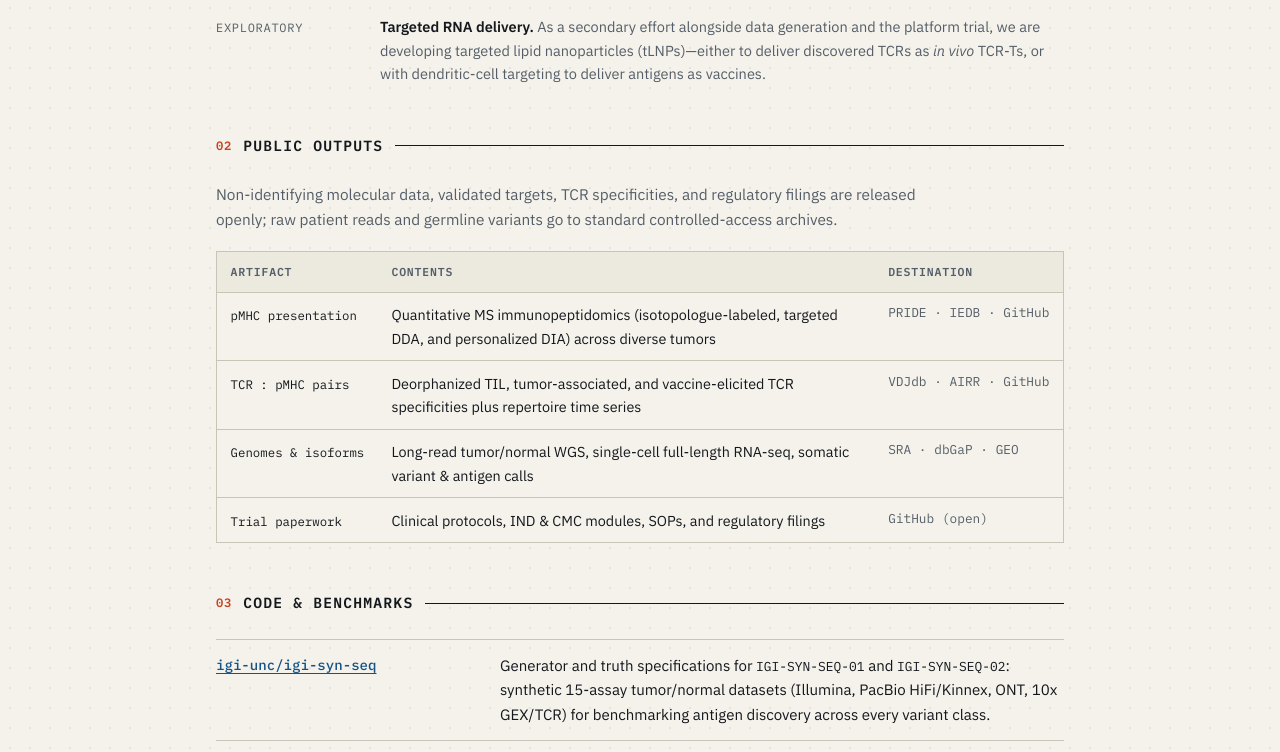
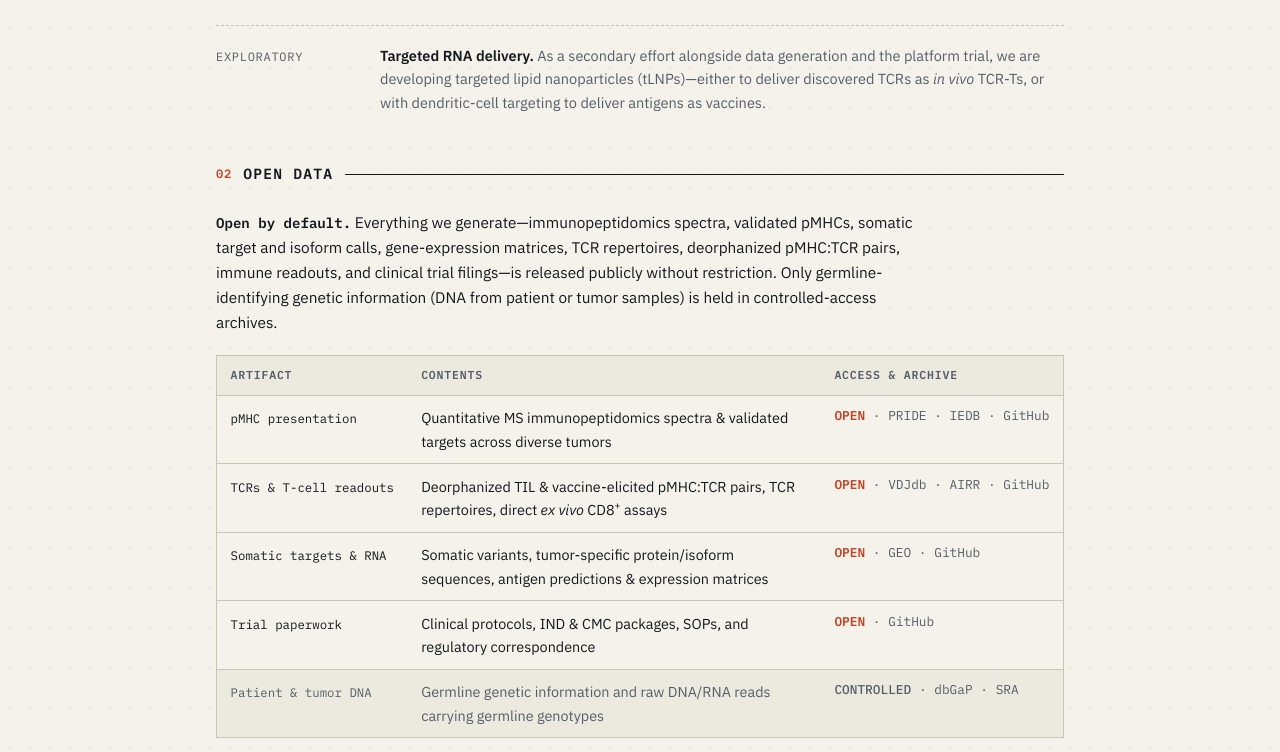
Before and after one commit to igi-unc/igi-unc.github.io, a plain HTML site: page index.html in a window 1280 px wide. Shown: the part 1502-2254 px from the top of the page. Drawn offline with Linux system fonts and the light colour scheme.

Commit message:
Remove grant amount and highlight open-by-default data policy

```diff
--- a/assets/site.css
+++ b/assets/site.css
@@ -252,7 +252,12 @@ sup { font-size: 0.7em; line-height: 0; }
   margin: 0 0 1.25rem;
   max-width: 44rem;
   font-size: 0.96rem;
-  color: var(--muted);
+  color: var(--ink);
+}
+.section-intro strong {
+  font-family: var(--mono);
+  font-size: 0.88rem;
+  font-weight: 600;
 }
 
 /* Program items */
@@ -334,6 +339,18 @@ sup { font-size: 0.7em; line-height: 0; }
 .spec-table td:last-child {
   font-family: var(--mono);
   font-size: 0.8rem;
+  color: var(--muted);
+}
+.access-open {
+  color: var(--signal);
+  font-weight: 600;
+}
+.access-ctrl {
+  color: var(--muted);
+  font-weight: 500;
+}
+.controlled-row td {
+  background: var(--surface);
   color: var(--muted);
 }
 
--- a/index.html
+++ b/index.html
@@ -34,7 +34,7 @@
     </a>
     <nav aria-label="Primary">
       <a href="#program">Program</a>
-      <a href="#outputs">Outputs</a>
+      <a href="#data">Open Data</a>
       <a href="#code">Code</a>
       <a class="hide-sm" href="#people">People</a>
       <a href="https://github.com/igi-unc">GitHub</a>
@@ -46,10 +46,10 @@
       <p class="kicker">UNC LINEBERGER COMPREHENSIVE CANCER CENTER · CHAPEL HILL, NC</p>
       <h1>Initiative for Generative Immunotherapy</h1>
       <p class="lede">
-        Personalized cancer vaccines can fail for two different reasons: the predicted targets are not actually presented on the tumor, or the vaccine does not raise enough CD8<sup>+</sup> T cells against them. Past trials have tangled those questions together. IGI separates them—and makes the resulting datasets, trial readouts, and regulatory documents public.
+        Personalized cancer vaccines can fail for two different reasons: the predicted targets are not actually presented on the tumor, or the vaccine does not raise enough CD8<sup>+</sup> T cells against them. Past trials have tangled those questions together. IGI separates them—and releases everything we generate openly, except germline-identifying DNA from patients or tumors.
       </p>
       <p class="provenance">
-        Independent research unit at UNC Chapel Hill, launched in 2026 with a $40M grant from the OpenAI Foundation (<a href="https://pirlblog.substack.com/p/openai-foundation-gave-us-40m-to">announcement</a>) alongside <a href="https://pirl.unc.edu/">PIRL</a>.
+        Independent research unit at UNC Chapel Hill, launched in 2026 with support from the OpenAI Foundation (<a href="https://pirlblog.substack.com/p/openai-foundation-gave-us-40m-to">announcement</a>) alongside <a href="https://pirl.unc.edu/">PIRL</a>.
       </p>
 
       <figure class="schematic" aria-label="Two decoupled tracks: ground-truth tumor target discovery and head-to-head vaccine platform trials">
@@ -161,15 +161,15 @@
       </div>
     </section>
 
-    <section class="section" id="outputs">
+    <section class="section" id="data">
       <div class="sec-bar">
         <span class="sec-num">02</span>
-        <h2>Public outputs</h2>
+        <h2>Open data</h2>
         <span class="sec-line" aria-hidden="true"></span>
       </div>
 
       <p class="section-intro">
-        Non-identifying molecular data, validated targets, TCR specificities, and regulatory filings are released openly; raw patient reads and germline variants go to standard controlled-access archives.
+        <strong>Open by default.</strong> Everything we generate—immunopeptidomics spectra, validated pMHCs, somatic target and isoform calls, gene-expression matrices, TCR repertoires, deorphanized pMHC:TCR pairs, immune readouts, and clinical trial filings—is released publicly without restriction. Only germline-identifying genetic information (DNA from patient or tumor samples) is held in controlled-access archives.
       </p>
 
       <div class="table-wrap">
@@ -178,29 +178,34 @@
             <tr>
               <th scope="col">Artifact</th>
               <th scope="col">Contents</th>
-              <th scope="col">Destination</th>
+              <th scope="col">Access &amp; Archive</th>
             </tr>
           </thead>
           <tbody>
             <tr>
               <td><code>pMHC presentation</code></td>
-              <td>Quantitative MS immunopeptidomics (isotopologue-labeled, targeted DDA, and personalized DIA) across diverse tumors</td>
-              <td>PRIDE · IEDB · GitHub</td>
+              <td>Quantitative MS immunopeptidomics spectra &amp; validated targets across diverse tumors</td>
+              <td><span class="access-open">OPEN</span> · PRIDE · IEDB · GitHub</td>
             </tr>
             <tr>
-              <td><code>TCR : pMHC pairs</code></td>
-              <td>Deorphanized TIL, tumor-associated, and vaccine-elicited TCR specificities plus repertoire time series</td>
-              <td>VDJdb · AIRR · GitHub</td>
+              <td><code>TCRs &amp; T-cell readouts</code></td>
+              <td>Deorphanized TIL &amp; vaccine-elicited pMHC:TCR pairs, TCR repertoires, direct <em>ex vivo</em> CD8<sup>+</sup> assays</td>
+              <td><span class="access-open">OPEN</span> · VDJdb · AIRR · GitHub</td>
             </tr>
             <tr>
-              <td><code>Genomes &amp; isoforms</code></td>
-              <td>Long-read tumor/normal WGS, single-cell full-length RNA-seq, somatic variant &amp; antigen calls</td>
-              <td>SRA · dbGaP · GEO</td>
+              <td><code>Somatic targets &amp; RNA</code></td>
+              <td>Somatic variants, tumor-specific protein/isoform sequences, antigen predictions &amp; expression matrices</td>
+              <td><span class="access-open">OPEN</span> · GEO · GitHub</td>
             </tr>
             <tr>
               <td><code>Trial paperwork</code></td>
-              <td>Clinical protocols, IND &amp; CMC modules, SOPs, and regulatory filings</td>
-              <td>GitHub (open)</td>
+              <td>Clinical protocols, IND &amp; CMC packages, SOPs, and regulatory correspondence</td>
+              <td><span class="access-open">OPEN</span> · GitHub</td>
+            </tr>
+            <tr class="controlled-row">
+              <td><code>Patient &amp; tumor DNA</code></td>
+              <td>Germline genetic information and raw DNA/RNA reads carrying germline genotypes</td>
+              <td><span class="access-ctrl">CONTROLLED</span> · dbGaP · SRA</td>
             </tr>
           </tbody>
         </table>
```
